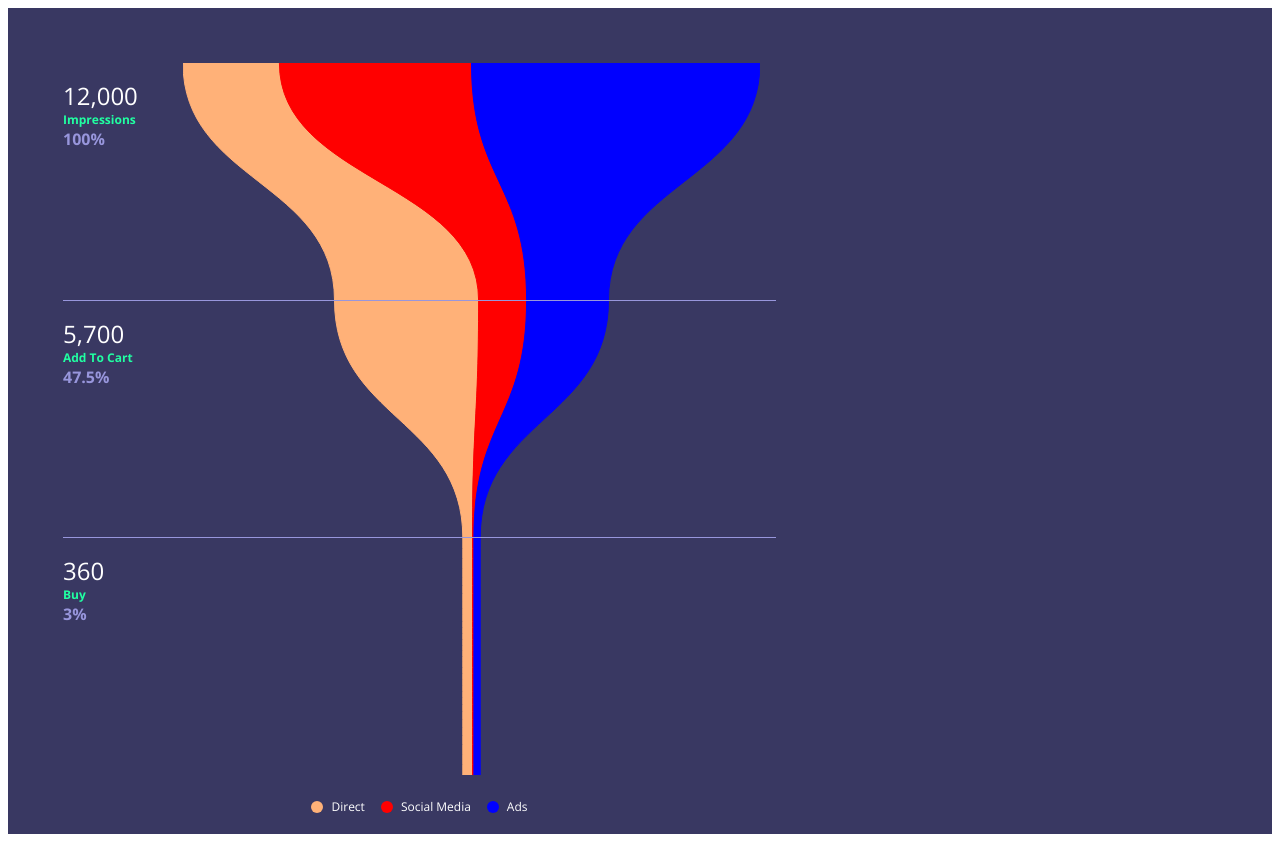
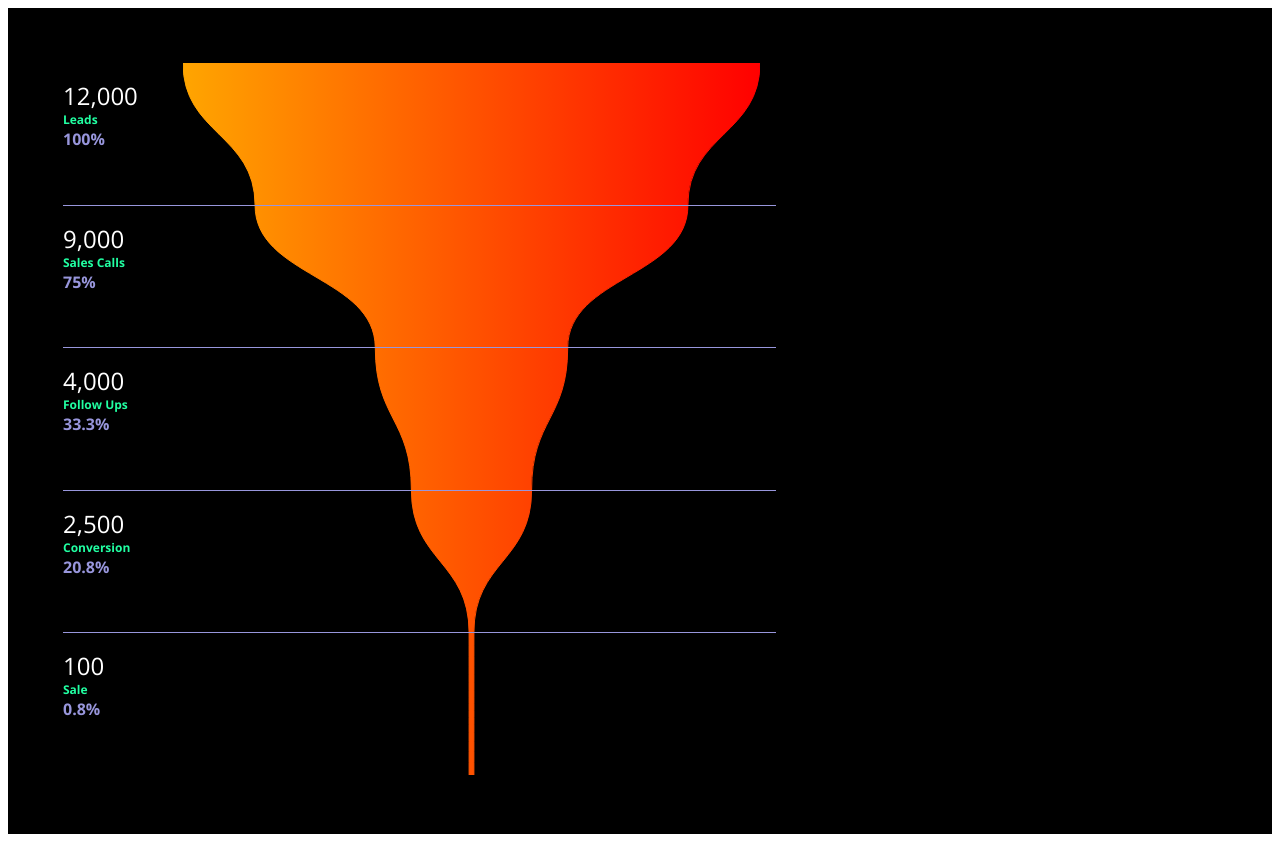
Before and after one commit to s-arslaan/funnel-chart-responsive, a plain HTML site: page index.html in a window 1280 px wide. Drawn offline with nearby package versions, Linux system fonts and the light colour scheme.

Commit message:
changed to 1D chart

```diff
--- a/index.html
+++ b/index.html
@@ -8,7 +8,8 @@
     <title>Funnel Chart</title>
     <style>
       .funnel-wrapper {
-        background: #393862;
+        /* background: #393862; */
+        background: #000000;
         padding: 55px;
       }
 
@@ -28,22 +29,26 @@
       var graph = new FunnelGraph({
         container: "#funnel",
         gradientDirection: "horizontal",
+        // Data for single dimension funnel
+        data: {
+          labels: ["Leads", "Sales Calls", "Follow Ups", "Conversion", "Sale"],
+          colors: ["orange", "red"],
+          values: [12000, 9000, 4000, 2500, 100],
+        },
+        // Data for multi dimension funnel
         // data: {
-        //   labels: ["Impressions", "Add To Cart", "Buy"],
-        //   colors: ["orange", "red"],
-        //   values: [12000, 5700, 360],
+        //   labels: ["Impressions", "Add To Cart", "Buy", "Buy1"],
+        //   subLabels: ["Direct", "Social Media", "Ads", "Ads1"],
+        // //   colors: [["#FFB178", "#FF78B1", "#FF3C8E"], "red", ["blue"]],
+        //   colors: ["#FFB178", "red", "blue", "#FF3C8E"],
+        //   values: [
+        //     [5000, 5000, 5000, 5000],
+        //     [3000, 3000, 3000, 2000],
+        //     [1500, 1000, 1500, 1000],
+        //     [200, 30, 130, 100],
+        //   ],
         // },
-        data: {
-          labels: ["Impressions", "Add To Cart", "Buy"],
-          subLabels: ["Direct", "Social Media", "Ads"],
-        //   colors: [["#FFB178", "#FF78B1", "#FF3C8E"], "red", ["blue"]],
-          colors: ["#FFB178", "red", ["blue"]],
-          values: [
-            [2000, 4000, 6000],
-            [3000, 1000, 1700],
-            [200, 30, 130],
-          ],
-        },
+
         displayPercent: true,
         direction: "vertical",
       });
```
